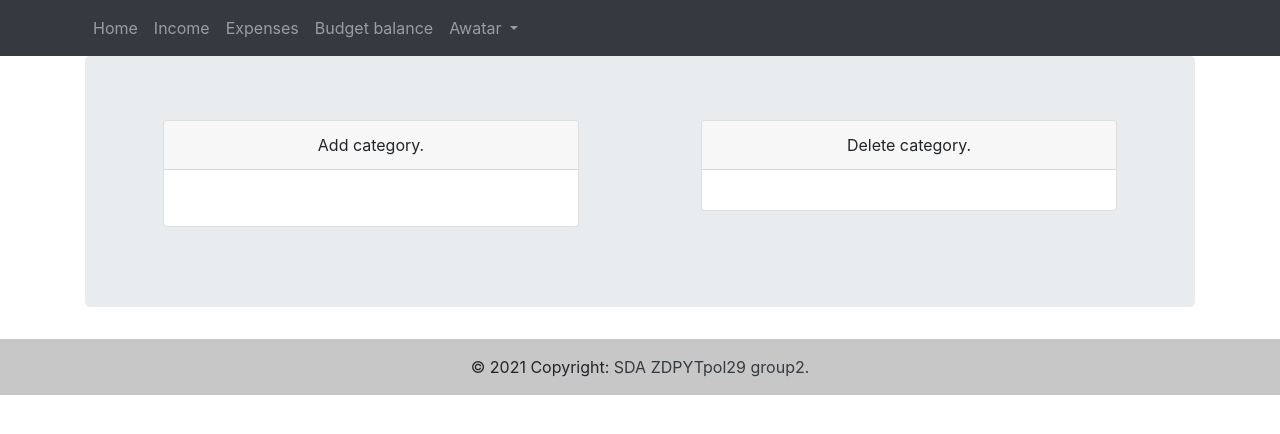
After one commit to SDA-projekt-koncowy/Domowy_budzet, a Django app: page /category/ in a window 1280 px wide. The commit adds this page. Shown: the top 434 px of the page. Run offline with Django 3.2, Linux system fonts and the light colour scheme; some libraries are stand-ins or nearby versions.

Commit message:
Add category to avatar

```diff
--- a/home_budget/budget/templates/base.html
+++ b/home_budget/budget/templates/base.html
@@ -39,7 +39,7 @@
               </a>
                <div class="dropdown-menu" aria-labelledby="navbarDropdown">
                 <a class="dropdown-item" href="/" target="_blank">About..</a>
-                <a class="dropdown-item" href="/">Category</a>
+                <a class="dropdown-item" href="{% url 'category' %}">Category</a>
                 <a class="dropdown-item" href="/">Settings</a>
                 <div class="dropdown-divider"></div>
                  <a class="dropdown-item" href="/">Logout!</a>
--- /dev/null
+++ b/home_budget/budget/templates/category.html
@@ -0,0 +1,28 @@
+{% extends "base.html" %}
+{% block content %}
+    <div class="row">
+        <div class="col-sm-6">
+            <div class="card text-center mx-auto mb-3" style="max-width: 26rem">
+                <div class="card-header text-center">
+                    Add category.
+                </div>
+                <div class="card-body">
+                    <form class="form-group" name="LoginForm" method="post">
+                        {% csrf_token %}
+
+                    </form>
+                </div>
+            </div>
+        </div>
+        <div class="col-sm-6">
+            <div class="card text-center mx-auto mb-3" style="max-width: 26rem">
+                <div class="card-header text-center">
+                    Delete category.
+                </div>
+                <div class="card-body">
+
+                </div>
+            </div>
+        </div>
+    </div>
+{% endblock %}
--- a/home_budget/budget/urls.py
+++ b/home_budget/budget/urls.py
@@ -6,4 +6,5 @@ from budget import views
 urlpatterns = [
     path('', views.IndexView.as_view(), name='index'),
     path('copyright/', views.copyright, name='copyright'),
+    path('category/', views.CategoryView.as_view(), name='category')
 ]
--- a/home_budget/budget/views.py
+++ b/home_budget/budget/views.py
@@ -19,6 +19,15 @@ def copyright(request):
         request,
         template_name="copyright.html"
     )
+
+
+class CategoryView(View):
+
+    def get(self, request):
+        return render(
+            request,
+            template_name="category.html"
+        )
 
 
 class IndexView(View):
```
